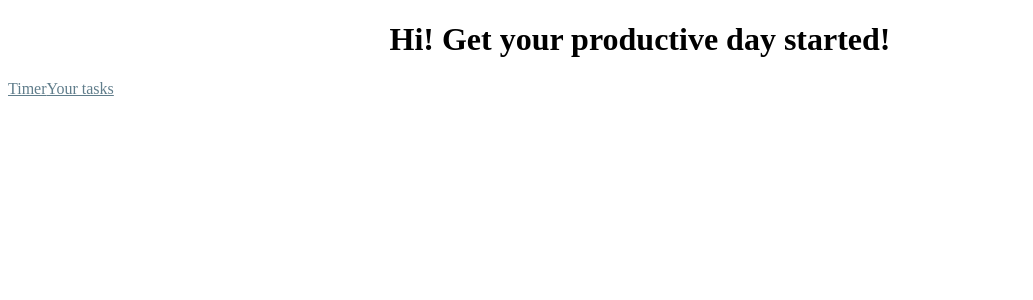
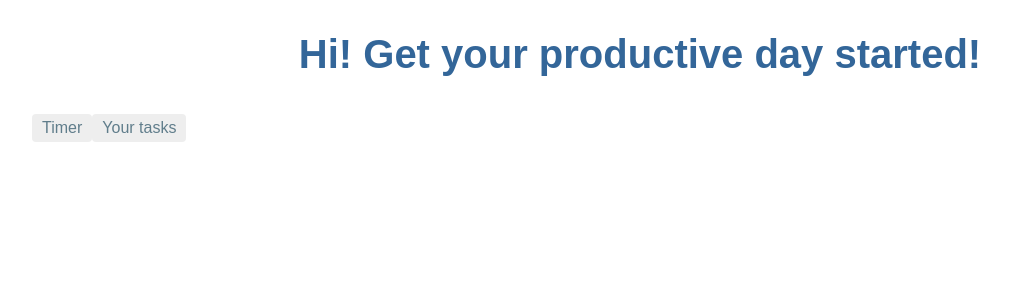
Before and after one commit to SophieKoenig/time-management-app-ang, an Angular app: page / in a window 1280 px wide. Shown: the top 300 px of the page, without its empty margins (0-1033 px from the left). Built offline with nearby package versions, Linux system fonts and the light colour scheme.

Commit message:
styled buttons

```diff
--- a/src/styles.css
+++ b/src/styles.css
@@ -1,11 +1,129 @@
 /* You can add global styles to this file, and also import other style files */
-nav a:visited, a:link {
-    color: #607D8B;
+h1 {
+  color: #369;
+  font-family: Arial, Helvetica, sans-serif;
+  font-size: 250%;
+}
+h2,
+h3 {
+  color: #444;
+  font-family: Arial, Helvetica, sans-serif;
+  font-weight: lighter;
+}
+body {
+  margin: 2em;
+}
+body,
+input[text],
+button {
+  color: #888;
+  font-family: Cambria, Georgia;
+}
+a {
+  cursor: pointer;
+  cursor: hand;
+}
+button {
+  font-family: Arial;
+  background-color: #eee;
+  border: none;
+  padding: 5px 10px;
+  border-radius: 4px;
+  cursor: pointer;
+  cursor: hand;
+}
+button:hover {
+  background-color: #cfd8dc;
+}
+button:disabled {
+  background-color: #eee;
+  color: #aaa;
+  cursor: auto;
+}
+
+/* Navigation link styles */
+nav a {
+  padding: 5px 10px;
+  text-decoration: none;
+  margin-top: 10px;
+  display: inline-block;
+  background-color: #eee;
+  border-radius: 4px;
+}
+nav a:visited,
+a:link {
+  color: #607d8b;
 }
 nav a:hover {
-    color: #039be5;
-    background-color: #CFD8DC;
+  color: #039be5;
+  background-color: #cfd8dc;
 }
 nav a.active {
-    color: #039be5;
+  color: #039be5;
 }
+
+/* items class */
+/* .items {
+  margin: 0 0 2em 0;
+  list-style-type: none;
+  padding-left: 0;
+  width: 10em;
+}
+.items li {
+  cursor: pointer;
+  position: relative;
+  left: 0;
+  background-color: #eee;
+  margin: 0.5em;
+  padding: 0.3em;
+  height: 1.6em;
+  border-radius: 4px;
+}
+.items li:hover {
+  color: #607d8b;
+  background-color: #ddd;
+  left: 0.1em;
+}
+.items li.selected:hover {
+  background-color: #bbd8dc;
+  color: white;
+}
+
+.items .text {
+  position: relative;
+  top: -3px;
+}
+
+.items li {
+  cursor: pointer;
+  position: relative;
+  left: 0;
+  background-color: #eee;
+  margin: 0.5em;
+  padding: 0.3em;
+  height: 1.6em;
+  border-radius: 4px;
+}
+
+.items .badge {
+  display: inline-block;
+  font-size: small;
+  color: white;
+  padding: 0.8em 0.7em 0 0.7em;
+  background-color: #607d8b;
+  line-height: 1em;
+  position: relative;
+  left: -1px;
+  top: -4px;
+  height: 1.8em;
+  margin-right: 0.8em;
+  border-radius: 4px 0 0 4px;
+}
+.items li.selected {
+  background-color: #cfd8dc;
+  color: white;
+} */
+/* everywhere else */
+* {
+  font-family: Arial, Helvetica, sans-serif;
+}
```
